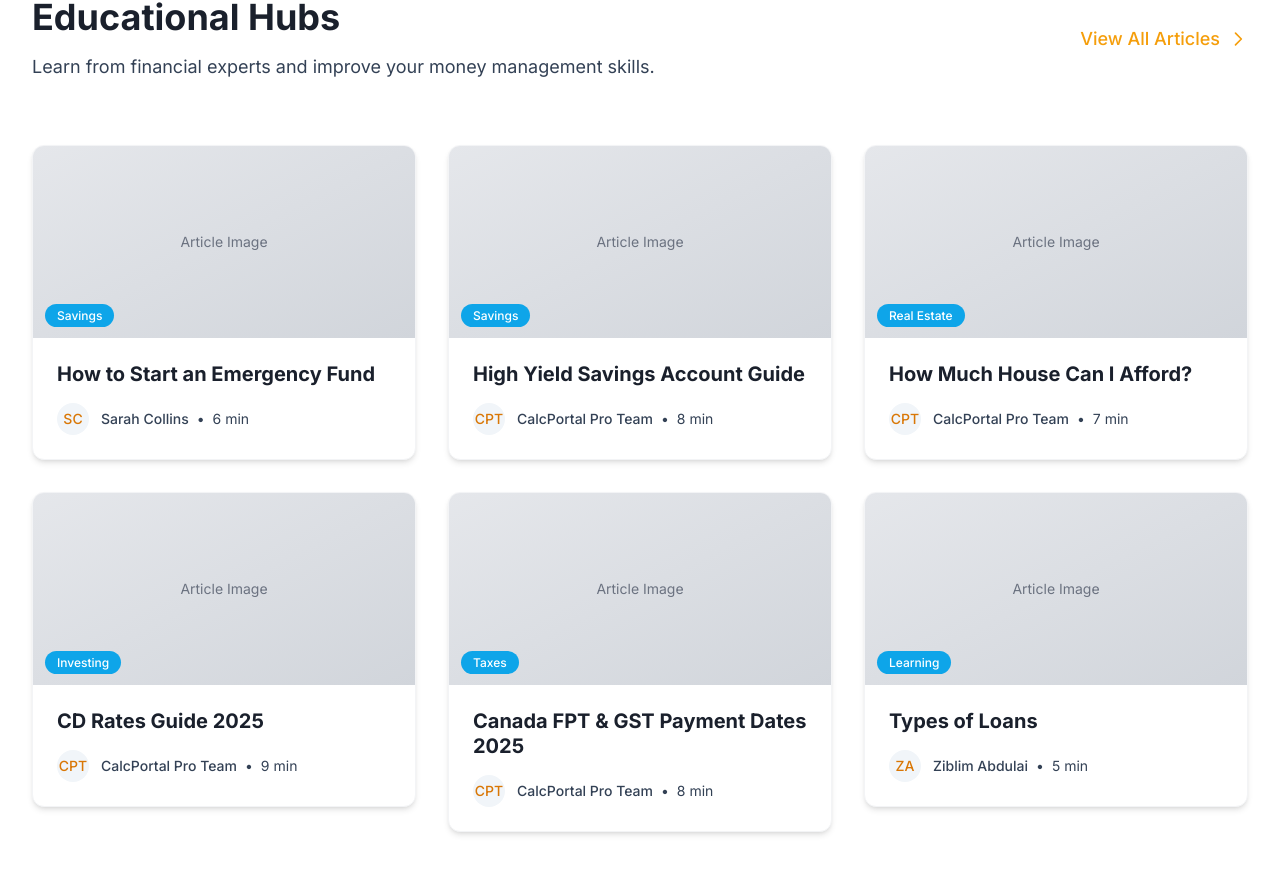
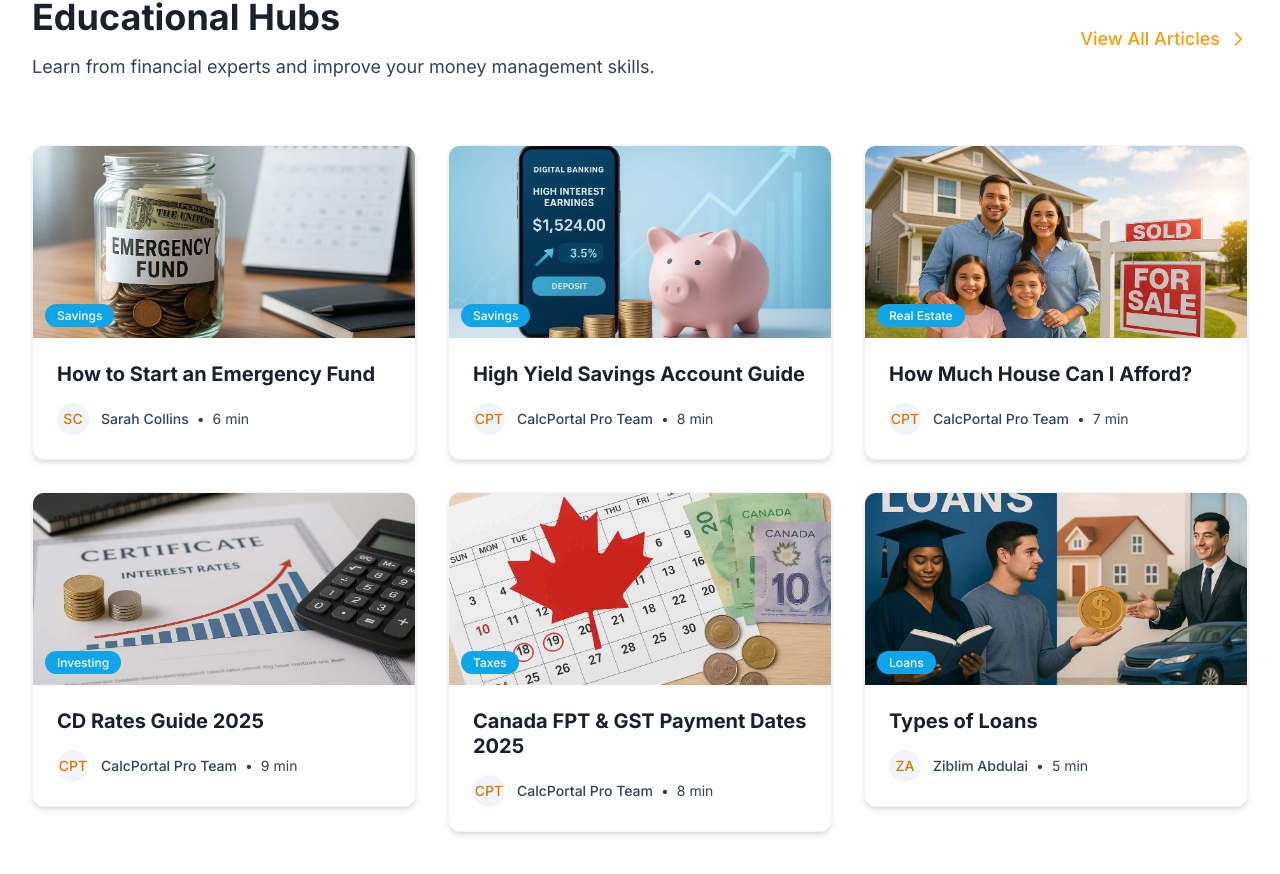
Before and after one commit to LIVETECHTOOLS/calcportalpro, a Next.js app: page / in a window 1280 px wide. Shown: the part 2444-3318 px from the top of the page. Built offline with nearby package versions, Linux system fonts and the light colour scheme; a web font is replaced by a local one.

Commit message:
Update EducationalHubs.tsx

```diff
--- a/components/EducationalHubs.tsx
+++ b/components/EducationalHubs.tsx
@@ -11,8 +11,8 @@ const blogPosts = [
     category: 'Savings',
     author: 'Sarah Collins',
     readTime: '6 min',
-    image: '/api/placeholder/400/250',
-    href: '/blog/how-to-start-emergency-fund'
+    image: '/images/blog/emergency-fund.jpg',
+    href: '/blog/emergency-fund',
   },
   {
     id: 2,
@@ -20,8 +20,8 @@ const blogPosts = [
     category: 'Savings',
     author: 'CalcPortal Pro Team',
     readTime: '8 min',
-    image: '/api/placeholder/400/250',
-    href: '/blog/high-yield-savings-account-guide'
+    image: '/images/blog/high-yield-savings.jpg',
+    href: '/blog/high-yield-savings',
   },
   {
     id: 3,
@@ -29,8 +29,8 @@ const blogPosts = [
     category: 'Real Estate',
     author: 'CalcPortal Pro Team',
     readTime: '7 min',
-    image: '/api/placeholder/400/250',
-    href: '/blog/how-much-house-can-i-afford'
+    image: '/images/blog/house-afford.jpg',
+    href: '/blog/house-afford',
   },
   {
     id: 4,
@@ -38,8 +38,8 @@ const blogPosts = [
     category: 'Investing',
     author: 'CalcPortal Pro Team',
     readTime: '9 min',
-    image: '/api/placeholder/400/250',
-    href: '/blog/cd-rates-guide-2025'
+    image: '/images/blog/cd-rates-2025.jpg',
+    href: '/blog/cd-rates-2025',
   },
   {
     id: 5,
@@ -47,18 +47,18 @@ const blogPosts = [
     category: 'Taxes',
     author: 'CalcPortal Pro Team',
     readTime: '8 min',
-    image: '/api/placeholder/400/250',
-    href: '/blog/canada-fpt-gst-payment-dates-2025'
+    image: '/images/blog/canada-fpt-gst-2025.jpg',
+    href: '/blog/canada-fpt-gst-2025',
   },
   {
     id: 6,
     title: 'Types of Loans',
-    category: 'Learning',
+    category: 'Loans',
     author: 'Ziblim Abdulai',
     readTime: '5 min',
-    image: '/api/placeholder/400/250',
-    href: '/blog/understanding-different-types-loans'
-  }
+    image: '/images/blog/types-of-loans.jpg',
+    href: '/blog/types-of-loans',
+  },
 ];
 
 export default function EducationalHubs() {
@@ -80,7 +80,12 @@ export default function EducationalHubs() {
             className="inline-flex items-center text-primary-500 hover:text-primary-600 font-medium text-lg mt-4 md:mt-0 group"
           >
             View All Articles
-            <svg className="w-5 h-5 ml-2 transform group-hover:translate-x-1 transition-transform duration-300" fill="none" stroke="currentColor" viewBox="0 0 24 24">
+            <svg
+              className="w-5 h-5 ml-2 transform group-hover:translate-x-1 transition-transform duration-300"
+              fill="none"
+              stroke="currentColor"
+              viewBox="0 0 24 24"
+            >
               <path strokeLinecap="round" strokeLinejoin="round" strokeWidth={2} d="M9 5l7 7-7 7" />
             </svg>
           </Link>
@@ -100,10 +105,12 @@ export default function EducationalHubs() {
                 <div className="card overflow-hidden group-hover:shadow-xl transition-all duration-300">
                   {/* Image */}
                   <div className="relative h-48 overflow-hidden">
-                    <div className="w-full h-full bg-gradient-to-br from-gray-200 to-gray-300 flex items-center justify-center">
-                      <span className="text-gray-500 text-sm">Article Image</span>
-                    </div>
-
+                    <Image
+                      src={post.image}
+                      alt={post.title}
+                      fill
+                      className="object-cover group-hover:scale-105 transition-transform duration-500"
+                    />
                     {/* Category Tag */}
                     <div className="absolute bottom-3 left-3">
                       <span className="bg-accent-500 text-white px-3 py-1 rounded-full text-xs font-medium">
@@ -122,7 +129,10 @@ export default function EducationalHubs() {
                     <div className="flex items-center space-x-3">
                       <div className="w-8 h-8 bg-primary-100 rounded-full flex items-center justify-center">
                         <span className="text-primary-600 text-sm font-medium">
-                          {post.author.split(' ').map(n => n[0]).join('')}
+                          {post.author
+                            .split(' ')
+                            .map((n) => n[0])
+                            .join('')}
                         </span>
                       </div>
                       <div className="flex items-center space-x-2 text-sm text-secondary-100">
```
